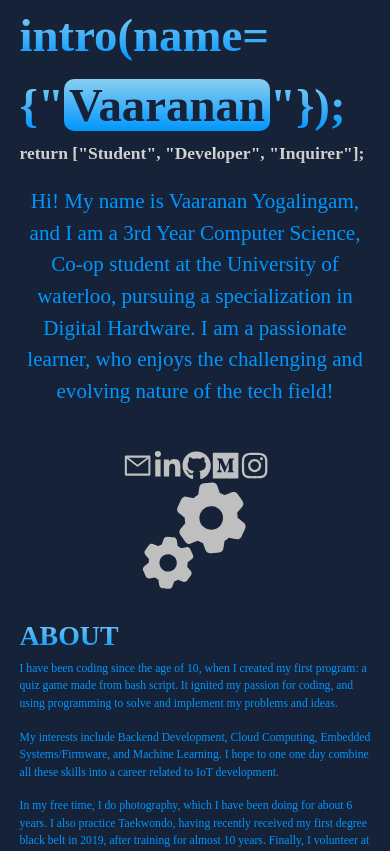
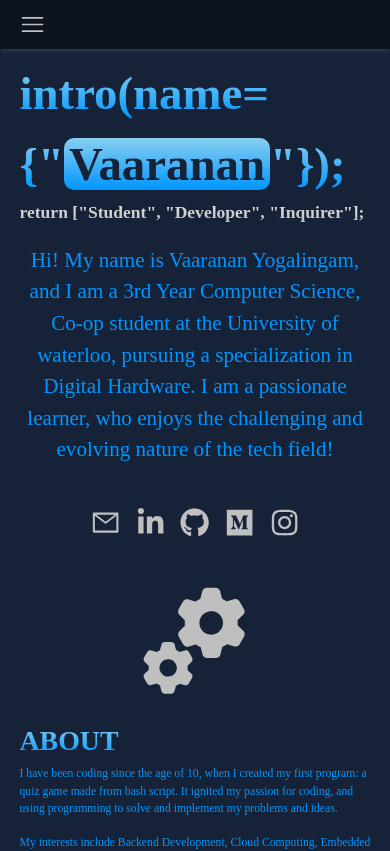
Before and after one commit to vaaranan-y/personal-website, a React (Create React App) app: page / in a window 390 px wide. Shown: the top 851 px of the page. Built offline with nearby package versions, Linux system fonts and the light colour scheme.

Commit message:
Cleaned up navbar and profile picture

```diff
--- a/src/pages/Slides/aboutslide.js
+++ b/src/pages/Slides/aboutslide.js
@@ -2,7 +2,7 @@ import react, { useState } from "react";
 import Typewriter from "typewriter-effect";
 import { Link } from "react-scroll";
 import "../styles.css";
-import Portrait from "./Portrait_Vaaranan_Yogalingam.png";
+import Portrait from "./Portrait_Vaaranan Yogalingam.png";
 import Row from "react-bootstrap/Row";
 import Col from "react-bootstrap/Col";
 
--- a/src/pages/Slides/careerslide.js
+++ b/src/pages/Slides/careerslide.js
@@ -13,7 +13,10 @@ import MSLogo from "./MS_Logo.jpg";
 
 export default function CareerSlide() {
   return (
-    <div style={{ padding: 50, backgroundColor: "#152238", height: "100%" }}>
+    <div
+      id={"career"}
+      style={{ padding: 50, backgroundColor: "#152238", height: "100%" }}
+    >
       <h1
         id={"projectsTitle"}
         style={{ fontFamily: "Avenir", fontWeight: "900" }}
--- a/src/pages/Slides/introslide.js
+++ b/src/pages/Slides/introslide.js
@@ -33,8 +33,8 @@ export default function IntroSlide() {
   };
 
   return (
-    <div style={{ backgroundColor: "#152238", overflow: "auto" }}>
-      <div>
+    <div id={"intro"} style={{ backgroundColor: "#152238", overflow: "auto" }}>
+      <div style={{ marginTop: "2.5%" }}>
         <Typewriter
           options={{
             wrapperClassName: "typewriter_title",
--- a/src/pages/Slides/projectslide.js
+++ b/src/pages/Slides/projectslide.js
@@ -21,6 +21,7 @@ export default function ProjectSlide() {
   if (size > 992) {
     return (
       <section
+        id={"projects"}
         style={{ padding: 50, backgroundColor: "#152238", height: "100%" }}
       >
         <h1
--- a/src/pages/homepage.js
+++ b/src/pages/homepage.js
@@ -1,47 +1,246 @@
-import react, { useState } from "react";
+import React, { useState } from "react";
 import Typewriter from "typewriter-effect";
 import { Link } from "react-scroll";
 import IntroSlide from "./Slides/introslide";
 import AboutSlide from "./Slides/aboutslide";
 import ProjectSlide from "./Slides/projectslide";
 import CareerSlide from "./Slides/careerslide";
+import { RxHamburgerMenu } from "react-icons/rx";
 import Fade from "react-reveal/Fade";
 import "./styles.css";
+import Dropdown from "react-bootstrap/Dropdown";
+import { DropdownButton } from "react-bootstrap";
 
 export default function HomePage() {
+  const [size, setSize] = useState(window.innerWidth);
+
+  const handleResize = () => {
+    setSize(window.innerWidth);
+  };
+
+  const CustomToggle = React.forwardRef(({ children, onClick }, ref) => (
+    <a
+      href=""
+      ref={ref}
+      onClick={(e) => {
+        e.preventDefault();
+        onClick(e);
+      }}
+      style={{ paddingBottom: "10px" }}
+    >
+      <RxHamburgerMenu
+        style={{
+          color: "#C0C0C0",
+          alignItems: "center",
+          marginLeft: "20px",
+        }}
+        size={"25px"}
+      />
+    </a>
+  ));
+
+  window.addEventListener("resize", handleResize);
+
   return (
     <div className="App">
-      {/* <header className="nav">
-        <nav className="nav__container__actions">
-          <ul>
-            <li>
-              <Link activeClass="active" smooth spy to="about">
+      {size <= 992 ? (
+        <header className="nav">
+          <div>
+            <Dropdown>
+              <Dropdown.Toggle
+                as={CustomToggle}
+                id="dropdown-custom-components"
+              >
+                Custom toggle
+              </Dropdown.Toggle>
+              <Dropdown.Menu>
+                <Dropdown.Item href="#intro">HOME</Dropdown.Item>
+                <Dropdown.Item href="#about">ABOUT</Dropdown.Item>
+                <Dropdown.Item href="#career">EXPERIENCE</Dropdown.Item>
+                <Dropdown.Item href="#projects" className={"lastItem"}>
+                  PROJECTS
+                </Dropdown.Item>
+              </Dropdown.Menu>
+            </Dropdown>
+          </div>
+        </header>
+      ) : (
+        <nav
+          style={{
+            position: "fixed",
+            top: 0,
+            backgroundColor: "#0d1421",
+            boxShadow: "0 0.125rem 0.25rem 0 rgb(255 255 255 / 11%)",
+            padding: "1.5%",
+            width: "100%",
+            zIndex: 10,
+          }}
+        >
+          <span>
+            <span style={{ marginLeft: "2.5%", marginRight: "2.5%" }}>
+              <Link
+                activeClass="active"
+                smooth
+                spy
+                to="intro"
+                style={
+                  size <= 992
+                    ? { display: "none" }
+                    : {
+                        color: "#C0C0C0",
+                        fontFamily: "Avenir",
+                        fontSize: "1.5vw",
+                      }
+                }
+              >
+                HOME
+              </Link>
+            </span>
+            <span style={{ marginLeft: "2.5%", marginRight: "2.5%" }}>
+              <Link
+                activeClass="active"
+                smooth
+                spy
+                to="about"
+                style={
+                  size <= 992
+                    ? { display: "none" }
+                    : {
+                        color: "#C0C0C0",
+                        fontFamily: "Avenir",
+                        fontSize: "1.5vw",
+                      }
+                }
+              >
                 ABOUT
               </Link>
-            </li>
-            <li>
-              <Link activeClass="active" smooth spy to="projects">
+            </span>
+            <span style={{ marginLeft: "2.5%", marginRight: "2.5%" }}>
+              <Link
+                activeClass="active"
+                smooth
+                spy
+                to="career"
+                style={
+                  size <= 992
+                    ? { display: "none" }
+                    : {
+                        color: "#C0C0C0",
+                        fontFamily: "Avenir",
+                        fontSize: "1.5vw",
+                      }
+                }
+              >
+                EXPERIENCE
+              </Link>
+            </span>
+            <span style={{ marginLeft: "2.5%", marginRight: "2.5%" }}>
+              <Link
+                activeClass="active"
+                smooth
+                spy
+                to="projects"
+                style={
+                  size <= 992
+                    ? { display: "none" }
+                    : {
+                        color: "#C0C0C0",
+                        fontFamily: "Avenir",
+                        fontSize: "1.5vw",
+                      }
+                }
+              >
                 PROJECTS
               </Link>
-            </li>
-            <li>
-              <Link activeClass="active" smooth spy to="career">
-                CAREER
+            </span>
+          </span>
+          {/* <span>
+            <span style={{ margin: "10%" }}>
+              <Link
+                activeClass="active"
+                smooth
+                spy
+                to="intro"
+                style={
+                  size <= 992
+                    ? { display: "none" }
+                    : {
+                        color: "#C0C0C0",
+                        fontFamily: "Avenir",
+                        fontSize: "1.5vw",
+                      }
+                }
+              >
+                HOME
               </Link>
-            </li>
-            <li>
-              <Link activeClass="active" smooth spy to="blog">
-                BLOG
+            </span>
+            <span style={{ margin: "10%" }}>
+              <Link
+                activeClass="active"
+                smooth
+                spy
+                to="about"
+                style={
+                  size <= 992
+                    ? { display: "none" }
+                    : {
+                        color: "#C0C0C0",
+                        fontFamily: "Avenir",
+                        fontSize: "1.5vw",
+                      }
+                }
+              >
+                ABOUT
               </Link>
-            </li>
-            <li>
-              <Link activeClass="active" smooth spy to="contact">
-                CONTACT ME!
+            </span>
+            <span style={{ margin: "10%" }}>
+              <Link
+                activeClass="active"
+                smooth
+                spy
+                to="career"
+                style={
+                  size <= 992
+                    ? { display: "none" }
+                    : {
+                        color: "#C0C0C0",
+                        fontFamily: "Avenir",
+                        fontSize: "1.5vw",
+                      }
+                }
+              >
+                EXPERIENCE
               </Link>
-            </li>
-          </ul>
+            </span>
+            <span style={{ margin: "10%" }}>
+              <Link
+                activeClass="active"
+                smooth
+                spy
+                to="projects"
+                style={
+                  size <= 992
+                    ? { display: "none" }
+                    : {
+                        color: "#C0C0C0",
+                        fontFamily: "Avenir",
+                        fontSize: "1.5vw",
+                      }
+                }
+              >
+                PROJECTS
+              </Link>
+            </span>
+          </span> */}
         </nav>
-      </header> */}
+      )}
+      <div
+        style={
+          size > 992
+            ? { marginTop: "5%", backgroundColor: "#0d1421" }
+            : { backgroundColor: "#0d1421" }
+        }
+      ></div>
       <IntroSlide />
       <AboutSlide />
       <CareerSlide />
--- a/src/pages/styles.css
+++ b/src/pages/styles.css
@@ -22,16 +22,13 @@
 
   .nav {
     display: flex;
-    align-items: center;
+    align-items:flex-end;
     position: -webkit-sticky;
     position: sticky;
-    top: -5px;
     z-index: 2;
-    height: 70px;
-    min-height: 70px;
-    background-color: #fff;
-    padding: 0 1rem;
-    box-shadow: 0 0.125rem 0.25rem 0 rgb(0 0 0 / 11%);
+    background-color: #0d1421;
+    box-shadow: 0 0.125rem 0.25rem 0 rgb(255 255 255 / 11%);
+    padding: 1.5%;
   }
 
   .nav__container {
@@ -248,7 +245,27 @@ td{
 
 #aboutImage{
   width: 80%;
+  border-radius:100%;
 }
+
+#imageContainer {
+  justify-content: "center";
+  /* display: inline-block;
+  position: absolute;
+  border-radius: 100%; */
+}
+
+/*
+#imageContainer::before  {
+  position: absolute;
+  top: 2.5vh;
+  left: 7.5vh;
+  width: 45vh;
+  height: 50vh;
+  border: 4px solid #89CFF0;
+  content: '';
+  border-radius: 100%;
+} */
 
 .vertical-timeline-element-content{
   background: -webkit-linear-gradient(#0096FF, #152238) !important;
@@ -259,7 +276,6 @@ td{
 #socialIcon {
   color: #C0C0C0 !important;
   margin: 5%;
-  margin-left: 0%;
 }
 
 #socialsContainer {
@@ -276,6 +292,21 @@ td{
     text-align: center;
   }
 
+  .dropdown-item {
+    background-color: #89CFF0 !important;
+    border-bottom: black 1px solid !important;
+    color: #C0C0C0;
+    font-family: "Avenir";
+    font-size: 3.5vw;
+  }
+
+  .lastItem{
+    border-bottom: black 0px solid !important;
+  }
+
+  .dropdown-menu {
+    background-color: #89CFF0 !important;
+  }
 
 
   #name_tag{
@@ -303,9 +334,7 @@ td{
   #introBlurb{
     text-align: center;
     font-size: 2.5vh;
-    margin-bottom: 5vh;
     padding-top: 5;
-    padding-bottom: 5;
   }
 
   #aboutBlurb {
@@ -344,11 +373,18 @@ td{
   }
 
   #socialIcon {
-    margin: 5%;
+    margin: 2vw;
+    margin-top: 0%;
   }
 
  #socialsContainer {
    display: flex;
    justify-content: center;
+   margin-bottom: 5vh;
+   margin-top: 5vh;
  }
+
+ .nav {
+  padding: 3%;
 }
+}
```
Also changed, not shown: 2 other files (tests, documents, lock files or other folders).
